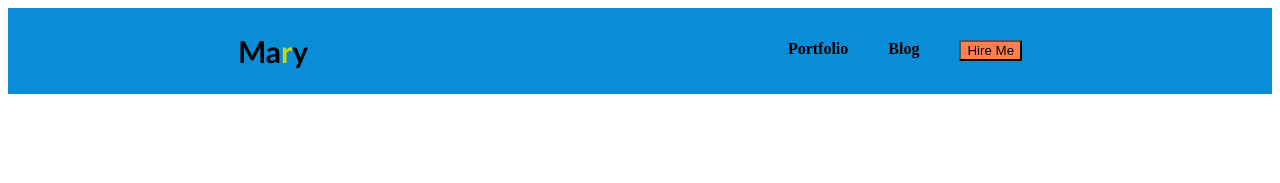
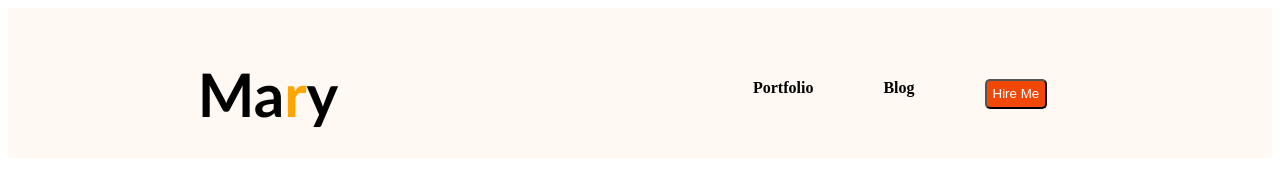
Before and after one commit to sabbirhossain90/developer-portfolio, a plain HTML site: page indecx.html in a window 1280 px wide. Drawn offline with Linux system fonts and the light colour scheme.

Commit message:
header menu bar

```diff
--- a/indecx.html
+++ b/indecx.html
@@ -8,6 +8,7 @@
 </head>
 <body>
     <header>
+        <div class="header">
             <nav>
                 <div class="menu-iteam">
                     <div class="head"><h2>Ma<span class="holud">r</span>y</h2>
@@ -24,14 +25,26 @@
                     </div>
                 </div>
             </nav>
-        <main>
-            <section>
+
+
+        </div>
 
 
 
-            </section>
-        </main>
+
+
     </header>
+
+
+
+
+
+
+
+
+
+
+
 
 </body>
 </html>
--- a/styles/style.css
+++ b/styles/style.css
@@ -2,25 +2,34 @@
     display: flex;
     justify-content:space-around;
     align-items: center;
-    background-color: #098dd9;
+
 }
 .developer-menus{
     display: flex;
 }
 .iteam{
     list-style: none;
-    margin: 20px
+    margin: 35px
     ;
     font-weight:bold;
 }
 .holud{
-    color: #c7d909;
+    color: orange;
 }
 .head{
     font-family: 'Gill Sans', 'Gill Sans MT', Calibri, 'Trebuchet MS', sans-serif;
-    font-size:20px;
+    font-size:40px;
 }
 .btn1{
-    background-color: coral;
+    background-color: rgb(241, 72, 10);
     box-shadow: 10px sandybrown;
+    color: white;
+    height: 30px
+    ;
+    border-radius: 5px;
 }
+.header{
+    background-color: #fff8f3;
+    height: 150px;
+    text-align: center;
+}
```
Also changed, not shown: styles/hardy.png (added), styles/header_bg.png (added). Lines whose indentation alone changed are shown as unchanged.
